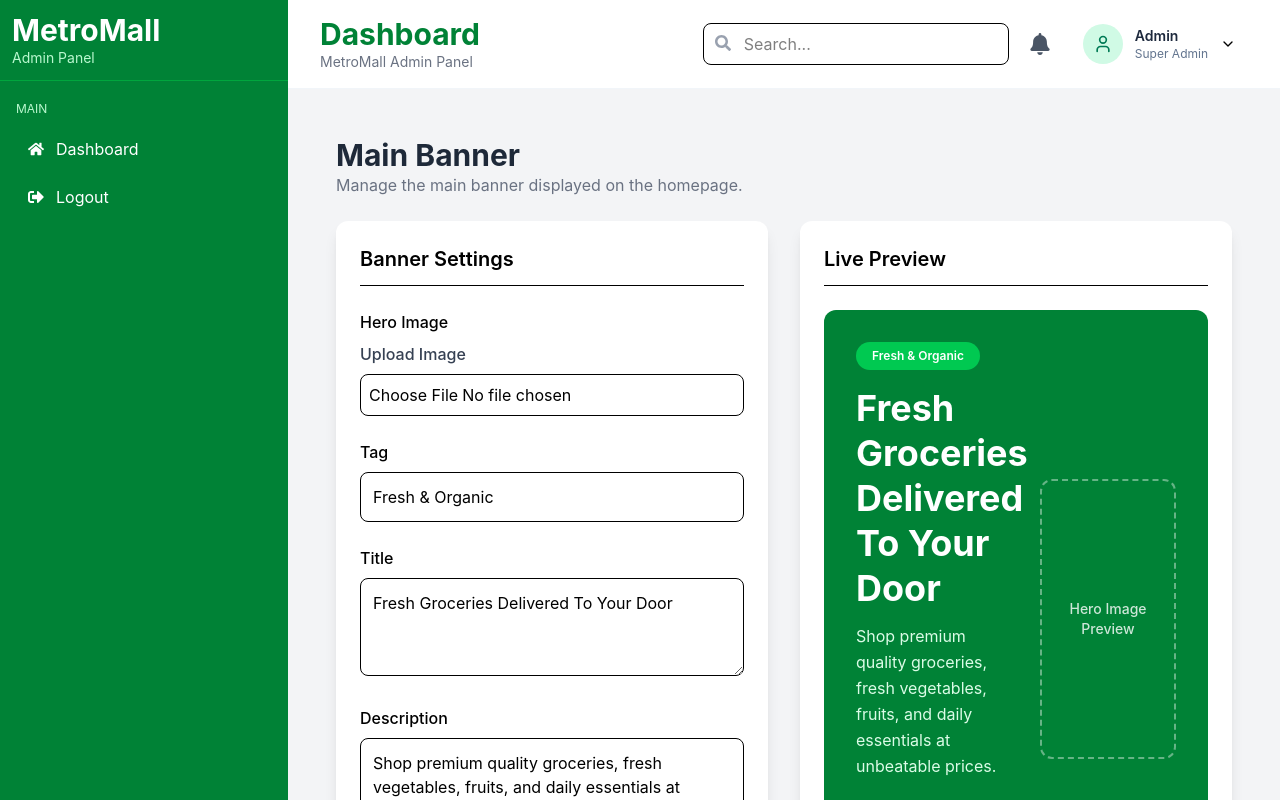
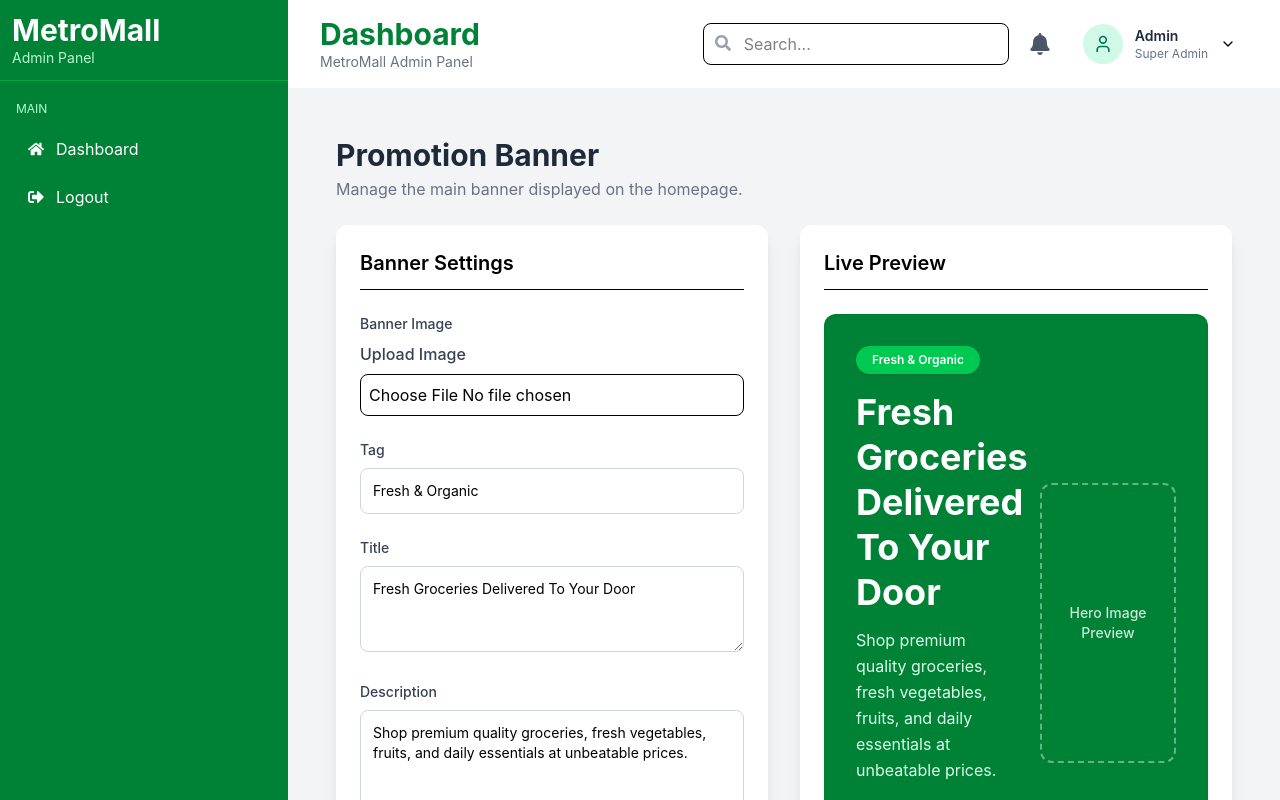
Before and after one commit to Nisa-chhunly/Metro_Mall_Admin, a React (Vite) app: page /#/cms/hero/main/banner in a window 1280 px wide. Shown: the top 800 px of the page. Built offline with nearby package versions, Linux system fonts and the light colour scheme.

Commit message:
Update all files and add delete warning modals

```diff
--- a/src/pages/CMS/MainBanner.jsx
+++ b/src/pages/CMS/MainBanner.jsx
@@ -2,6 +2,7 @@
 import DashboardLayout from "../../layout/DashboardLayout";
 import ImageUploader from "../../components/ImageUploader";
 import Button from "../../components/Button";
+import { X } from "lucide-react";
 
 const INITIAL_FORM = {
   heroImage: null,
@@ -14,6 +15,8 @@
 const MainBanner = () => {
   const [formData, setFormData] = useState(INITIAL_FORM);
   const [previewUrl, setPreviewUrl] = useState(null);
+  const [isSaving, setIsSaving] = useState(false);
+  const [successMessage, setSuccessMessage] = useState("");
 
   // Synchronize image preview safely whenever formData.heroImage changes
   useEffect(() => {
@@ -47,7 +50,6 @@
   };
 
   const handleImageChange = (fileOrEvent) => {
-    // Extract the File object regardless of how ImageUploader passes it back
     let file = fileOrEvent;
 
     if (fileOrEvent?.target?.files?.[0]) {
@@ -64,26 +66,47 @@
 
   const handleReset = () => {
     setFormData(INITIAL_FORM);
+    setPreviewUrl(null);
+    setSuccessMessage("");
   };
 
   const handleSubmit = (e) => {
     e.preventDefault();
-    console.log("Submitted Data:", formData);
-    alert("Banner updated successfully!");
+    setIsSaving(true);
+
+    setTimeout(() => {
+      console.log("Submitted Banner Data:", formData);
+      setIsSaving(false);
+      setSuccessMessage("Promotion banner saved successfully!");
+    }, 300);
   };
 
   return (
     <DashboardLayout>
-      <div className="p-6">
-        <div className="mb-6">
-          <h1 className="text-3xl font-bold text-gray-800">Main Banner</h1>
-          <p className="text-gray-500">
+      <div className="p-6 space-y-6">
+        {/* Header */}
+        <div>
+          <h1 className="text-3xl font-bold text-gray-800">Promotion Banner</h1>
+          <p className="text-gray-500 mt-1">
             Manage the main banner displayed on the homepage.
           </p>
         </div>
 
+        {/* Banner Alert Message (Matches Screenshot) */}
+        {successMessage && (
+          <div className="bg-green-100/80 border border-green-200 text-green-800 px-5 py-3.5 rounded-xl flex items-center justify-between text-sm font-medium animate-in fade-in duration-200">
+            <span>{successMessage}</span>
+            <button
+              onClick={() => setSuccessMessage("")}
+              className="text-green-700 hover:text-green-900 transition p-1"
+            >
+              <X size={16} />
+            </button>
+          </div>
+        )}
+
         <div className="grid grid-cols-1 xl:grid-cols-2 gap-8">
-          {/* Settings */}
+          {/* Settings Form */}
           <form
             onSubmit={handleSubmit}
             className="bg-white rounded-xl shadow-lg p-6 space-y-6"
@@ -93,46 +116,63 @@
             </h2>
 
             <div>
-              <label className="block font-medium mb-2">Hero Image</label>
+              <label className="block font-medium mb-2 text-sm text-gray-700">
+                Banner Image
+              </label>
               <ImageUploader onImageChange={handleImageChange} />
             </div>
 
             <div>
-              <label className="block font-medium mb-2">Tag</label>
+              <label className="block font-medium mb-2 text-sm text-gray-700">
+                Tag
+              </label>
               <input
                 type="text"
                 name="tag"
                 value={formData.tag}
                 onChange={handleChange}
-                className="w-full border rounded-lg p-3 focus:ring-2 focus:ring-green-500 outline-none"
-                placeholder="Fresh & Organic"
+                className="w-full border border-gray-300 rounded-lg p-3 text-sm focus:ring-2 focus:ring-green-500 outline-none"
+                placeholder="LIMIT FLASH OFFER"
+                required
               />
             </div>
 
             <div>
-              <label className="block font-medium mb-2">Title</label>
+              <label className="block font-medium mb-2 text-sm text-gray-700">
+                Title
+              </label>
               <textarea
                 rows={3}
                 name="title"
                 value={formData.title}
                 onChange={handleChange}
-                className="w-full border rounded-lg p-3 focus:ring-2 focus:ring-green-500 outline-none"
+                className="w-full border border-gray-300 rounded-lg p-3 text-sm focus:ring-2 focus:ring-green-500 outline-none"
+                placeholder="Main Title Header"
+                required
               />
             </div>
 
             <div>
-              <label className="block font-medium mb-2">Description</label>
+              <label className="block font-medium mb-2 text-sm text-gray-700">
+                Description
+              </label>
               <textarea
                 rows={4}
                 name="description"
                 value={formData.description}
                 onChange={handleChange}
-                className="w-full border rounded-lg p-3 focus:ring-2 focus:ring-green-500 outline-none"
+                className="w-full border border-gray-300 rounded-lg p-3 text-sm focus:ring-2 focus:ring-green-500 outline-none"
+                placeholder="Banner Subtitle or Body text"
+                required
               />
             </div>
 
-            <div className="flex gap-3">
-              <Button text="Save Changes" type="submit" />
+            <div className="flex gap-3 pt-2">
+              <Button
+                text={isSaving ? "Saving..." : "Save Changes"}
+                type="submit"
+                disabled={isSaving}
+              />
               <Button
                 text="Reset"
                 type="button"
@@ -141,34 +181,40 @@
               />
             </div>
           </form>
+
           {/* Live Preview */}
           <div className="bg-white rounded-xl shadow-lg p-6 overflow-hidden">
             <h2 className="text-xl font-semibold border-b pb-3 mb-6">
               Live Preview
             </h2>
 
-  {/* Responsive Banner Wrapper */}
-  <div className="bg-green-700 rounded-xl p-6 lg:p-8 text-white min-h-[450px] flex flex-col md:flex-row items-center gap-6">
+            <div className="bg-green-700 rounded-xl p-6 lg:p-8 text-white min-h-[450px] flex flex-col md:flex-row items-center gap-6 shadow-inner">
 
               {/* Left Text Content */}
               <div className="w-full md:w-1/2 flex flex-col items-start">
-      <span className="bg-green-500 px-4 py-1.5 rounded-full text-xs font-semibold mb-4 inline-block">
-        {formData.tag}
+                <span className="bg-green-500 px-4 py-1.5 rounded-full text-xs font-semibold mb-4 inline-block shadow-sm">
+                  {formData.tag || "Your Tag"}
                 </span>
 
                 <h1 className="text-2xl lg:text-4xl font-bold leading-tight whitespace-pre-line">
-        {formData.title}
+                  {formData.title || "Your Banner Title"}
                 </h1>
 
                 <p className="mt-3 text-sm lg:text-base text-green-100 leading-relaxed">
-        {formData.description}
+                  {formData.description || "Your banner description goes here."}
                 </p>
 
                 <div className="mt-6 flex flex-wrap gap-3">
-        <button className="bg-white text-black px-5 py-2.5 rounded-lg text-sm font-semibold hover:bg-gray-100 transition">
+                  <button
+                    type="button"
+                    className="bg-white text-black px-5 py-2.5 rounded-lg text-sm font-semibold hover:bg-gray-100 transition shadow-sm"
+                  >
                     Shop Now
                   </button>
-        <button className="bg-yellow-400 text-black px-5 py-2.5 rounded-lg text-sm font-semibold hover:bg-yellow-300 transition">
+                  <button
+                    type="button"
+                    className="bg-yellow-400 text-black px-5 py-2.5 rounded-lg text-sm font-semibold hover:bg-yellow-300 transition shadow-sm"
+                  >
                     View Deals
                   </button>
                 </div>
@@ -180,7 +226,7 @@
                   <img
                     src={previewUrl}
                     alt="Hero Preview"
-          className="w-full max-h-[300px] object-cover rounded-xl shadow-xl"
+                    className="w-full max-h-[300px] object-cover rounded-xl shadow-xl border border-white/20"
                   />
                 ) : (
                   <div className="w-full h-[220px] lg:h-[280px] border-2 border-dashed border-white/40 rounded-xl flex items-center justify-center text-white/80 text-sm font-medium p-4 text-center">
@@ -191,7 +237,6 @@
 
             </div>
           </div>
-
         </div>
       </div>
     </DashboardLayout>
```
Lines whose indentation alone changed are shown as unchanged.
